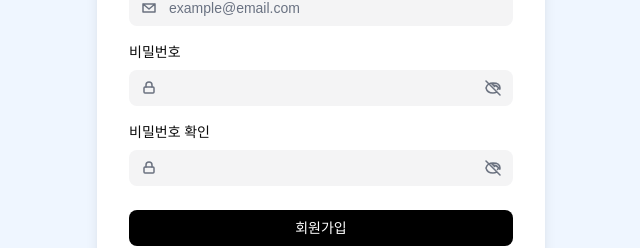
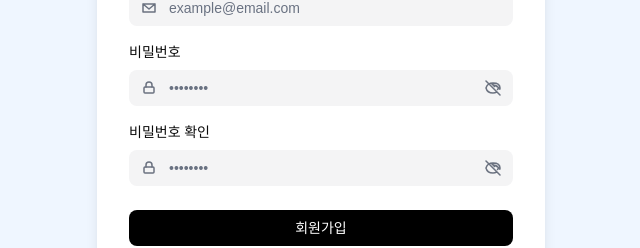
Before and after one commit to COW-Optimal-Gas-Station-Selection/COW-FUELSPOT-FE, a React (Vite) app in the folder FUELSPOT/: page /signup in a window 1280 px wide. Shown: the part 340-588 px from the top of the page, without its empty margins (319-959 px from the left). Built offline with nearby package versions, Linux system fonts and the light colour scheme.

Commit message:
<Fix>: input 에 디폴트 값 설정

```diff
--- a/FUELSPOT/src/pages/login/molecules/PasswordInputWithToggle.jsx
+++ b/FUELSPOT/src/pages/login/molecules/PasswordInputWithToggle.jsx
@@ -14,7 +14,7 @@ function PasswordInputWithToggle({ value, onChange, className = "" }) {
       </div>
       <Input
         type={showPassword ? "text" : "password"}
-        placeholder=""
+        placeholder="••••••••"
         value={value}
         onChange={onChange}
         className={`pl-10 pr-10 ${className}`}
--- a/FUELSPOT/src/pages/signup/molecules/PasswordInputWithToggle.jsx
+++ b/FUELSPOT/src/pages/signup/molecules/PasswordInputWithToggle.jsx
@@ -14,7 +14,7 @@ function PasswordInputWithToggle({ value, onChange, className = "" }) {
       </div>
       <Input
         type={showPassword ? "text" : "password"}
-        placeholder=""
+        placeholder="••••••••"
         value={value}
         onChange={onChange}
         className={`pl-10 pr-10 ${className}`}
```
